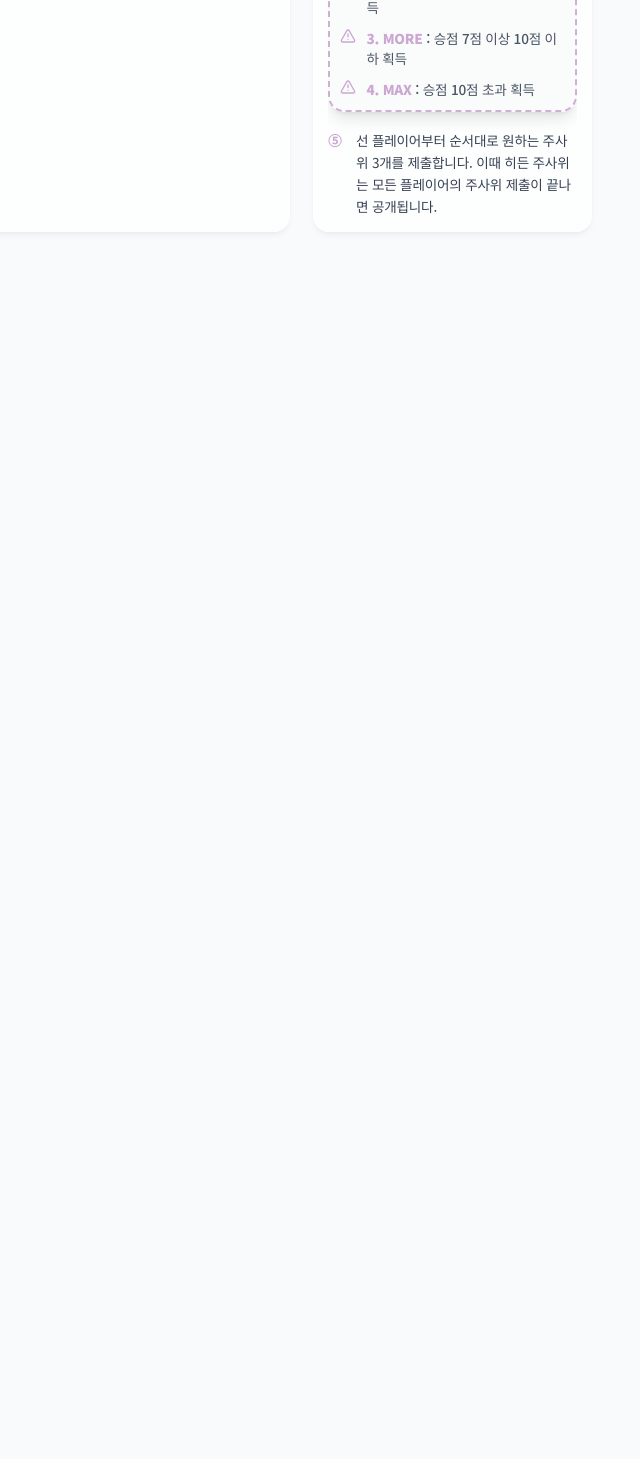
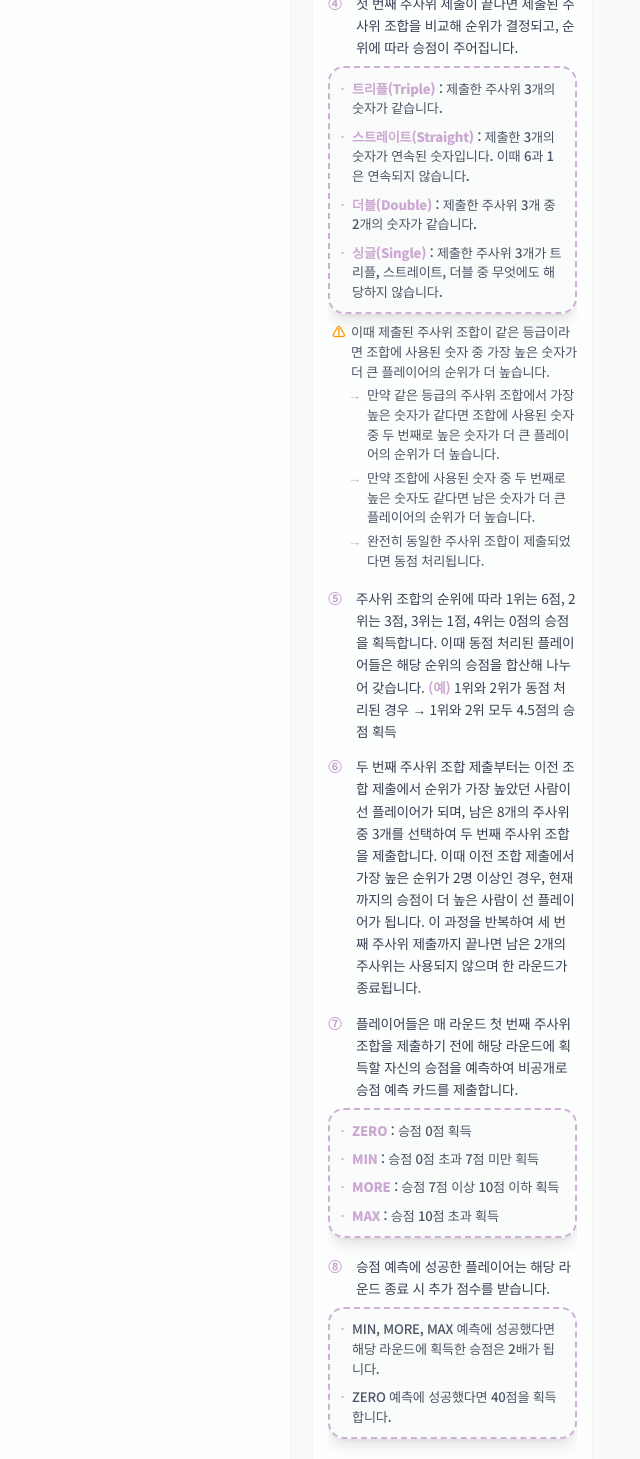
Before and after one commit to rlawlsdnjs78-infinity/infinitymath, a Next.js app: page /triple-dice in a window 1280 px wide. Shown: the part 680-2139 px from the top of the page, without its empty margins (640-1280 px from the left). Before the commit the page ends 944 px from the top, so only its background shows below. Built offline with nearby package versions, Linux system fonts and the light colour scheme; a web font is replaced by a local one.

Commit message:
docs: 트리플 다이스 게임 설명 ①~⑨ 전면 업데이트

```diff
--- a/src/app/triple-dice/page.tsx
+++ b/src/app/triple-dice/page.tsx
@@ -14,7 +14,6 @@
 import { useState } from "react";
 import Link from "next/link";
 import {
-  AlertTriangle,
   Settings,
   HelpCircle,
   LogIn,
@@ -377,52 +376,121 @@ export default function TripleDicePage() {
                 <div className="flex items-start gap-2">
                   <span className="flex-shrink-0 font-bold text-[#CBA7D2] w-5">①</span>
                   <p className="flex-1 leading-relaxed" style={{ wordBreak: "break-all", letterSpacing: "-0.015em" }}>
-                    <strong className="text-[#CBA7D2] font-bold">&lsquo;트리플 다이스&rsquo;</strong>는 세 개의 주사위를 조합하고 예측을 성공시켜 높은 승점을 획득해야 하는 게임입니다.
+                    <strong className="text-[#CBA7D2] font-bold">&lsquo;트리플 다이스&rsquo;</strong>는 세 개의 주사위를 조합해 높은 승점을 획득해야 하는 게임입니다.
                   </p>
                 </div>
 
-                {/* ② 시작 조건 */}
+                {/* ② 주사위 지급 및 공개 규칙 */}
                 <div className="flex items-start gap-2">
                   <span className="flex-shrink-0 font-bold text-[#CBA7D2] w-5">②</span>
                   <p className="flex-1 leading-relaxed" style={{ wordBreak: "break-all", letterSpacing: "-0.015em" }}>
-                    게임은 총 4라운드로 진행되며, 각 플레이어들은 흰색 주사위 9개, 빨간 주사위 1개, 파란 주사위 1개를 가지고 시작합니다.
+                    모든 플레이어들에게는 흰색 주사위 9개, 빨간색 주사위 1개, 파란색 주사위 1개가 지급됩니다. 라운드가 시작되면 플레이어들은 11개의 주사위를 굴립니다. 흰색 주사위의 결과는 모든 플레이어에게 공개되며, 빨간색 주사위와 파란색 주사위의 결과는 오직 플레이어 자신만 확인할 수 있습니다.
                   </p>
                 </div>
 
-                {/* ③ 주사위 공개 규칙 */}
+                {/* ③ 주사위 조합 제출 */}
                 <div className="flex items-start gap-2">
                   <span className="flex-shrink-0 font-bold text-[#CBA7D2] w-5">③</span>
                   <p className="flex-1 leading-relaxed" style={{ wordBreak: "break-all", letterSpacing: "-0.015em" }}>
-                    라운드가 시작되면 플레이어들은 주사위 11개를 굴립니다. 흰색 주사위는 본인을 포함한 모두에게 공개되며, 빨간 주사위와 파란 주사위는 자신만 확인할 수 있습니다.
+                    선 플레이어는 11개의 주사위 중 3개를 선택하여 첫 번째 주사위 조합을 제출합니다. 다음 플레이어부터는 앞 순서 플레이어가 제출한 주사위 조합을 참고하여 자신의 주사위 조합을 제출합니다. 만약 히든 주사위가 포함된 주사위 조합을 제출했다면, 히든 주사위의 결과는 모든 플레이어의 주사위 조합 제출이 끝나고 공개됩니다.
                   </p>
                 </div>
 
-                {/* ④ 예측 카드 제출 + 카드 종류 박스 */}
+                {/* ④ 순위 결정 + 등급 박스 */}
                 <div className="flex flex-col gap-2" style={{ marginBottom: "0.2rem" }}>
                   <div className="flex items-start gap-2">
                     <span className="flex-shrink-0 font-bold text-[#CBA7D2] w-5">④</span>
                     <p className="flex-1 leading-relaxed" style={{ wordBreak: "break-all", letterSpacing: "-0.015em" }}>
-                      11개의 주사위를 굴린 뒤 플레이어들은 자신이 이번 라운드에 획득할 점수를 예측하여 예측 카드를 비공개로 제출합니다. 예측 카드의 종류는 다음과 같습니다.
+                      첫 번째 주사위 제출이 끝나면 제출된 주사위 조합을 비교해 순위가 결정되고, 순위에 따라 승점이 주어집니다.
+                    </p>
+                  </div>
+                  {/* 등급 박스 */}
+                  <div
+                    className="w-full rounded-2xl shadow-lg border-2 border-dashed border-[#CBA7D2]/90 bg-gray-50/80 backdrop-blur-md"
+                    style={{ padding: "0.65rem", display: "flex", flexDirection: "column", gap: "0.55rem" }}
+                  >
+                    {[
+                      { label: "트리플(Triple)", desc: "제출한 주사위 3개의 숫자가 같습니다." },
+                      { label: "스트레이트(Straight)", desc: "제출한 3개의 숫자가 연속된 숫자입니다. 이때 6과 1은 연속되지 않습니다." },
+                      { label: "더블(Double)", desc: "제출한 주사위 3개 중 2개의 숫자가 같습니다." },
+                      { label: "싱글(Single)", desc: "제출한 주사위 3개가 트리플, 스트레이트, 더블 중 무엇에도 해당하지 않습니다." },
+                    ].map(({ label, desc }) => (
+                      <div
+                        key={label}
+                        className="flex items-start gap-2 text-gray-600 font-medium"
+                        style={{ fontSize: "0.82rem", lineHeight: "1.5", letterSpacing: "-0.015em" }}
+                      >
+                        <span className="flex-shrink-0 text-[#CBA7D2] mt-0.5">·</span>
+                        <span>
+                          <span className="font-extrabold text-[#CBA7D2]">{label}</span>
+                          {" "}: {desc}
+                        </span>
+                      </div>
+                    ))}
+                  </div>
+                  {/* 동점 처리 규칙 */}
+                  <div className="flex flex-col gap-1" style={{ paddingLeft: "0.25rem" }}>
+                    <div className="flex items-start gap-1.5 text-gray-600" style={{ fontSize: "0.82rem", lineHeight: "1.5", letterSpacing: "-0.015em" }}>
+                      <span className="flex-shrink-0 font-bold text-amber-500 mt-0.5">⚠</span>
+                      <span>이때 제출된 주사위 조합이 같은 등급이라면 조합에 사용된 숫자 중 가장 높은 숫자가 더 큰 플레이어의 순위가 더 높습니다.</span>
+                    </div>
+                    <div className="flex items-start gap-1.5 text-gray-600" style={{ fontSize: "0.82rem", lineHeight: "1.5", letterSpacing: "-0.015em", paddingLeft: "1rem" }}>
+                      <span className="flex-shrink-0 text-[#CBA7D2] mt-0.5">→</span>
+                      <span>만약 같은 등급의 주사위 조합에서 가장 높은 숫자가 같다면 조합에 사용된 숫자 중 두 번째로 높은 숫자가 더 큰 플레이어의 순위가 더 높습니다.</span>
+                    </div>
+                    <div className="flex items-start gap-1.5 text-gray-600" style={{ fontSize: "0.82rem", lineHeight: "1.5", letterSpacing: "-0.015em", paddingLeft: "1rem" }}>
+                      <span className="flex-shrink-0 text-[#CBA7D2] mt-0.5">→</span>
+                      <span>만약 조합에 사용된 숫자 중 두 번째로 높은 숫자도 같다면 남은 숫자가 더 큰 플레이어의 순위가 더 높습니다.</span>
+                    </div>
+                    <div className="flex items-start gap-1.5 text-gray-600" style={{ fontSize: "0.82rem", lineHeight: "1.5", letterSpacing: "-0.015em", paddingLeft: "1rem" }}>
+                      <span className="flex-shrink-0 text-[#CBA7D2] mt-0.5">→</span>
+                      <span>완전히 동일한 주사위 조합이 제출되었다면 동점 처리됩니다.</span>
+                    </div>
+                  </div>
+                </div>
+
+                {/* ⑤ 승점 분배 */}
+                <div className="flex items-start gap-2">
+                  <span className="flex-shrink-0 font-bold text-[#CBA7D2] w-5">⑤</span>
+                  <p className="flex-1 leading-relaxed" style={{ wordBreak: "break-all", letterSpacing: "-0.015em" }}>
+                    주사위 조합의 순위에 따라 1위는 6점, 2위는 3점, 3위는 1점, 4위는 0점의 승점을 획득합니다. 이때 동점 처리된 플레이어들은 해당 순위의 승점을 합산해 나누어 갖습니다. <span className="text-[#CBA7D2] font-bold">(예)</span> 1위와 2위가 동점 처리된 경우 → 1위와 2위 모두 4.5점의 승점 획득
+                  </p>
+                </div>
+
+                {/* ⑥ 이후 조합 제출 규칙 */}
+                <div className="flex items-start gap-2">
+                  <span className="flex-shrink-0 font-bold text-[#CBA7D2] w-5">⑥</span>
+                  <p className="flex-1 leading-relaxed" style={{ wordBreak: "break-all", letterSpacing: "-0.015em" }}>
+                    두 번째 주사위 조합 제출부터는 이전 조합 제출에서 순위가 가장 높았던 사람이 선 플레이어가 되며, 남은 8개의 주사위 중 3개를 선택하여 두 번째 주사위 조합을 제출합니다. 이때 이전 조합 제출에서 가장 높은 순위가 2명 이상인 경우, 현재까지의 승점이 더 높은 사람이 선 플레이어가 됩니다. 이 과정을 반복하여 세 번째 주사위 제출까지 끝나면 남은 2개의 주사위는 사용되지 않으며 한 라운드가 종료됩니다.
+                  </p>
+                </div>
+
+                {/* ⑦ 승점 예측 카드 + 박스 */}
+                <div className="flex flex-col gap-2" style={{ marginBottom: "0.2rem" }}>
+                  <div className="flex items-start gap-2">
+                    <span className="flex-shrink-0 font-bold text-[#CBA7D2] w-5">⑦</span>
+                    <p className="flex-1 leading-relaxed" style={{ wordBreak: "break-all", letterSpacing: "-0.015em" }}>
+                      플레이어들은 매 라운드 첫 번째 주사위 조합을 제출하기 전에 해당 라운드에 획득할 자신의 승점을 예측하여 비공개로 승점 예측 카드를 제출합니다.
                     </p>
                   </div>
                   <div
                     className="w-full rounded-2xl shadow-lg border-2 border-dashed border-[#CBA7D2]/90 bg-gray-50/80 backdrop-blur-md"
-                    style={{ padding: "0.65rem", display: "flex", flexDirection: "column", gap: "0.65rem" }}
+                    style={{ padding: "0.65rem", display: "flex", flexDirection: "column", gap: "0.55rem" }}
                   >
                     {[
                       { label: "ZERO", desc: "승점 0점 획득" },
                       { label: "MIN", desc: "승점 0점 초과 7점 미만 획득" },
                       { label: "MORE", desc: "승점 7점 이상 10점 이하 획득" },
                       { label: "MAX", desc: "승점 10점 초과 획득" },
-                    ].map(({ label, desc }, idx) => (
+                    ].map(({ label, desc }) => (
                       <div
                         key={label}
-                        className="flex items-start gap-2.5 text-gray-600 font-medium"
-                        style={{ fontSize: "0.85rem", lineHeight: "1.5", letterSpacing: "-0.015em" }}
+                        className="flex items-start gap-2 text-gray-600 font-medium"
+                        style={{ fontSize: "0.82rem", lineHeight: "1.5", letterSpacing: "-0.015em" }}
                       >
-                        <AlertTriangle size={16} className="flex-shrink-0 text-[#CBA7D2] mt-0.5" />
+                        <span className="flex-shrink-0 text-[#CBA7D2] mt-0.5">·</span>
                         <span>
-                          <span className="font-extrabold text-[#CBA7D2]">{idx + 1}. {label}</span>
+                          <span className="font-extrabold text-[#CBA7D2]">{label}</span>
                           {" "}: {desc}
                         </span>
                       </div>
@@ -430,11 +498,39 @@ export default function TripleDicePage() {
                   </div>
                 </div>
 
-                {/* ⑤ 주사위 제출 */}
+                {/* ⑧ 예측 성공 시 추가 점수 + 박스 */}
+                <div className="flex flex-col gap-2" style={{ marginBottom: "0.2rem" }}>
+                  <div className="flex items-start gap-2">
+                    <span className="flex-shrink-0 font-bold text-[#CBA7D2] w-5">⑧</span>
+                    <p className="flex-1 leading-relaxed" style={{ wordBreak: "break-all", letterSpacing: "-0.015em" }}>
+                      승점 예측에 성공한 플레이어는 해당 라운드 종료 시 추가 점수를 받습니다.
+                    </p>
+                  </div>
+                  <div
+                    className="w-full rounded-2xl shadow-lg border-2 border-dashed border-[#CBA7D2]/90 bg-gray-50/80 backdrop-blur-md"
+                    style={{ padding: "0.65rem", display: "flex", flexDirection: "column", gap: "0.55rem" }}
+                  >
+                    {[
+                      { desc: "MIN, MORE, MAX 예측에 성공했다면 해당 라운드에 획득한 승점은 2배가 됩니다." },
+                      { desc: "ZERO 예측에 성공했다면 40점을 획득합니다." },
+                    ].map(({ desc }, i) => (
+                      <div
+                        key={i}
+                        className="flex items-start gap-2 text-gray-600 font-medium"
+                        style={{ fontSize: "0.82rem", lineHeight: "1.5", letterSpacing: "-0.015em" }}
+                      >
+                        <span className="flex-shrink-0 text-[#CBA7D2] mt-0.5">·</span>
+                        <span>{desc}</span>
+                      </div>
+                    ))}
+                  </div>
+                </div>
+
+                {/* ⑨ 게임 종료 */}
                 <div className="flex items-start gap-2">
-                  <span className="flex-shrink-0 font-bold text-[#CBA7D2] w-5">⑤</span>
+                  <span className="flex-shrink-0 font-bold text-[#CBA7D2] w-5">⑨</span>
                   <p className="flex-1 leading-relaxed" style={{ wordBreak: "break-all", letterSpacing: "-0.015em" }}>
-                    선 플레이어부터 순서대로 원하는 주사위 3개를 제출합니다. 이때 히든 주사위는 모든 플레이어의 주사위 제출이 끝나면 공개됩니다.
+                    게임은 4라운드로 진행되며, 4라운드가 끝난 후 최종 승점이 가장 높은 플레이어가 승리합니다.
                   </p>
                 </div>
               </div>
```
